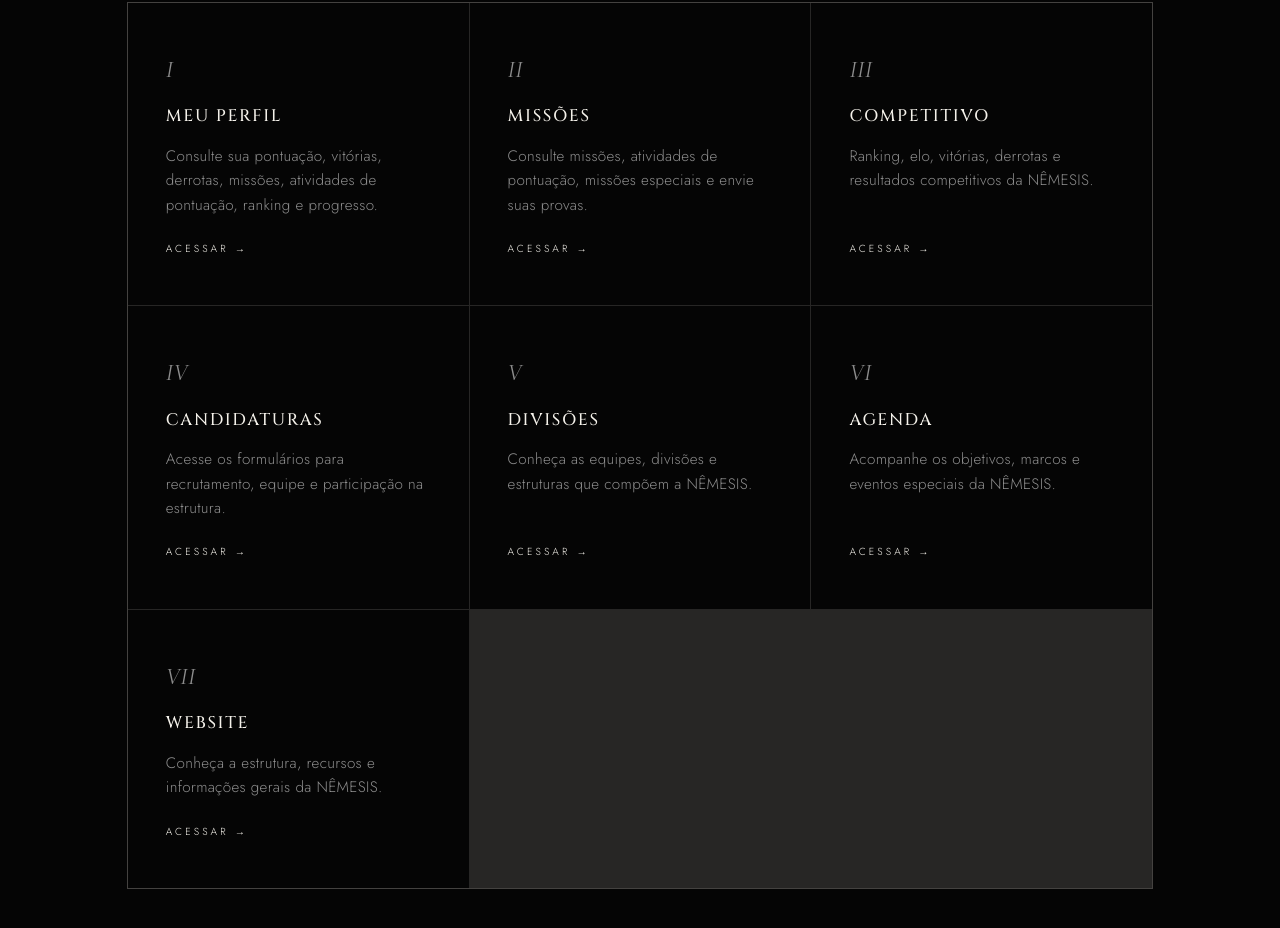
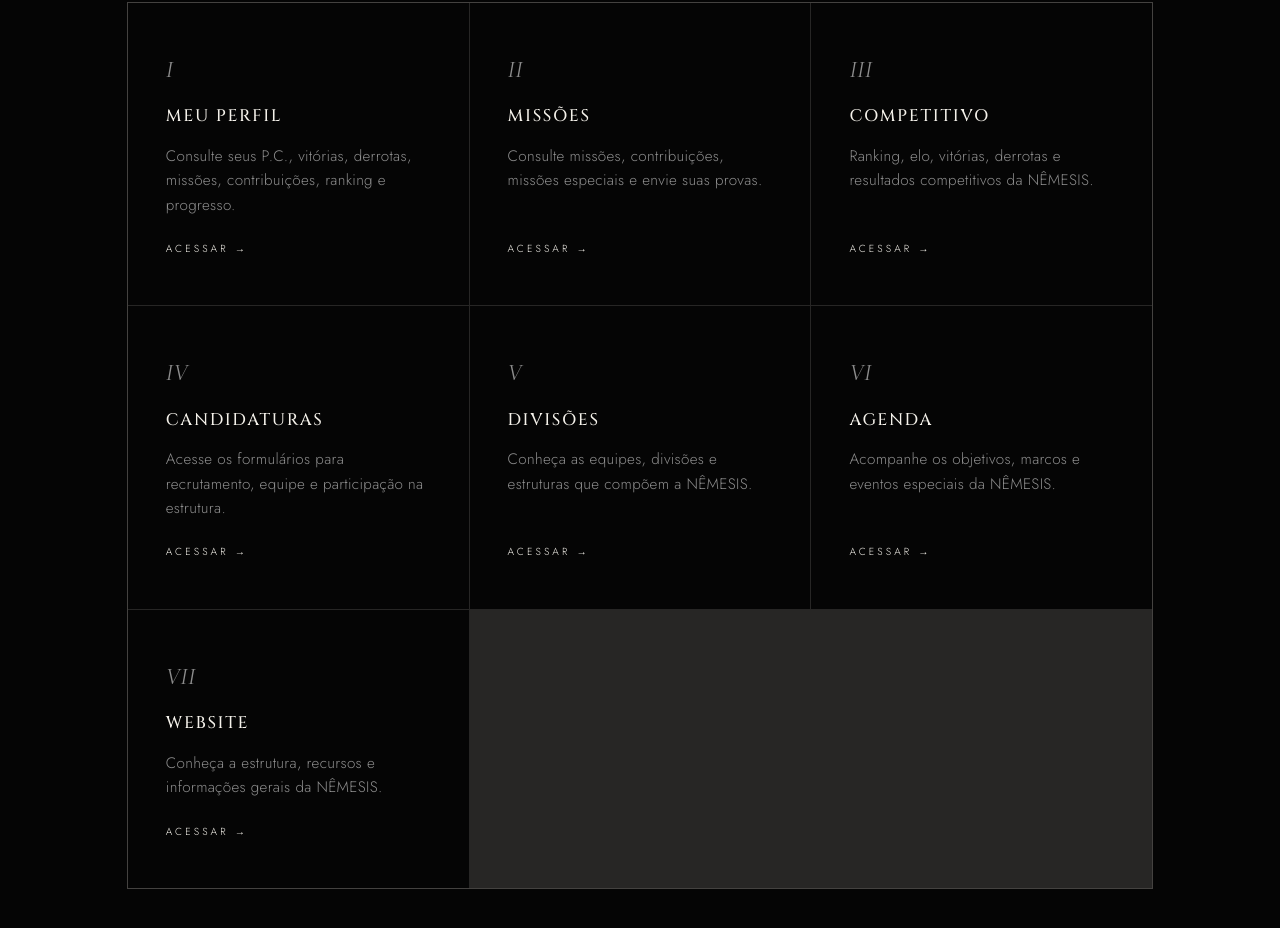
Before and after one commit to akuma-bots/Nemesis-dashboard, a website: page public/index.html in a window 1280 px wide. Shown: the part 1170-2098 px from the top of the page. Drawn offline with nearby package versions, Linux system fonts and the light colour scheme.

Commit message:
Restore contribution mission category labels

```diff
--- a/public/index.html
+++ b/public/index.html
@@ -155,8 +155,8 @@ aria-label="Menu"
     </h3>
 
     <p>
-      Consulte sua pontuação, vitórias,
-      derrotas, missões, atividades de pontuação,
+      Consulte seus P.C., vitórias,
+      derrotas, missões, contribuições,
       ranking e progresso.
     </p>
 
@@ -181,7 +181,7 @@ aria-label="Menu"
     </h3>
 
     <p>
-      Consulte missões, atividades de pontuação,
+      Consulte missões, contribuições,
       missões especiais e envie suas provas.
     </p>
 
```
